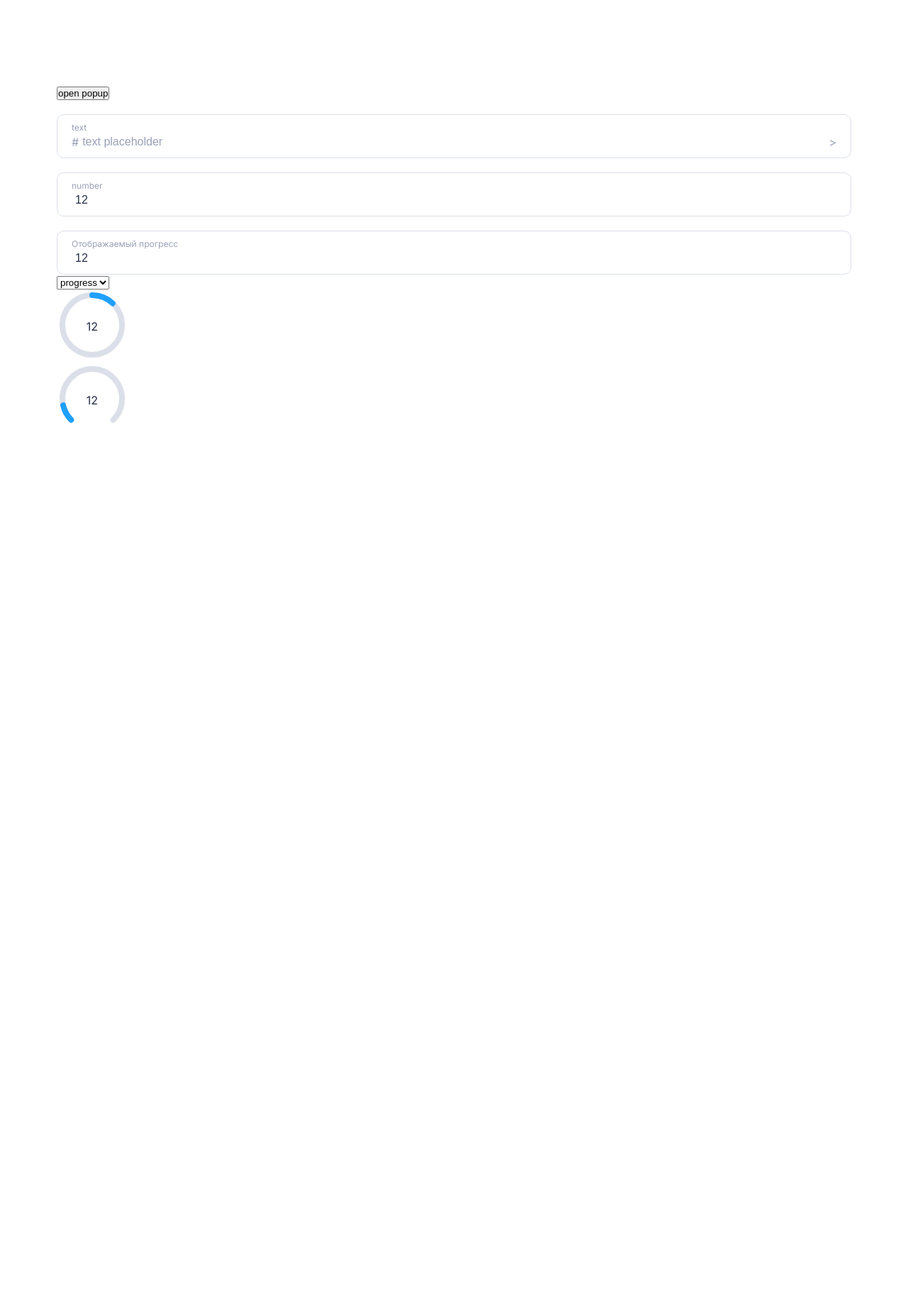
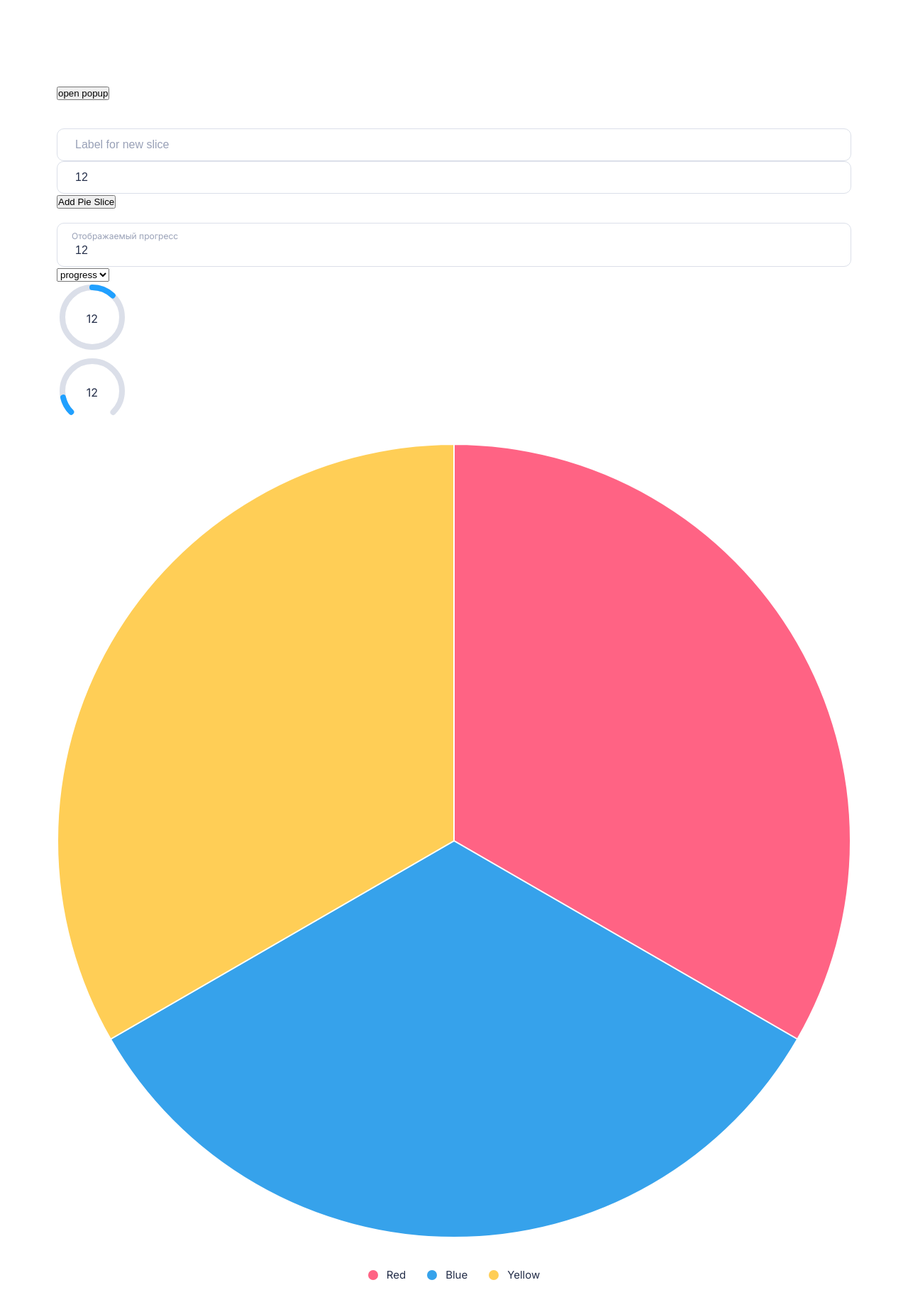
Before and after one commit to Qwimi/test-task, a Vue app: page /pie-chart in a window 1280 px wide. Shown: the top 1842 px of the page at 71% size. Before the commit the page ends 800 px from the top, so only its background shows below. Built offline with nearby package versions, Linux system fonts and the light colour scheme.

Commit message:
feat: add pie chart

```diff
--- a/package.json
+++ b/package.json
@@ -13,6 +13,7 @@
     "format": "prettier --write --experimental-cli src/"
   },
   "dependencies": {
+    "chart.js": "^4.5.1",
     "primeicons": "^7.0.0",
     "vue": "^3.5.26",
     "vue-router": "^4.6.4"
--- a/src/App.vue
+++ b/src/App.vue
@@ -5,6 +5,7 @@ import type { Range } from '@/types';
 import ModalPopup from './components/modal-popup.vue';
 import TextInput from './components/text-input.vue';
 import NumberInput from './components/number-input.vue';
+import PieChart from './components/pie-chart.vue';
 
 const progressValue = ref<Range<0, 101>>(12)
 const status = ref<"progress" | "success" | "warning" | "error">('progress')
@@ -12,6 +13,16 @@ const openPopup = ref(false)
 
 const textInput = ref('')
 const numberInput = ref(12)
+
+const pieData = ref([
+  { label: 'Red', value: 25, backgroundColor: '#FF6384' },
+  { label: 'Blue', value: 25, backgroundColor: '#36A2EB' },
+  { label: 'Yellow', value: 25, backgroundColor: '#FFCE56' }
+])
+
+const addPieItem = (label: string, value: number, backgroundColor: string) => {
+  pieData.value.push({ label, value, backgroundColor })
+}
 </script>
 
 <template>
@@ -29,22 +40,13 @@ const numberInput = ref(12)
         open popup
       </button>
     </div>
-    <TextInput v-model="textInput" placeholder="text placeholder">
-      <template #label>
-        text
-      </template>
-      <template #append-icon>
-        >
-      </template>
-      <template #prepend-icon>
-        #
-      </template>
-    </TextInput>
-    <NumberInput :min="1" :max="100" v-model="numberInput" placeholder="min 1 max 100">
-      <template #label>
-        number
-      </template>
-    </NumberInput>
+    <div style="margin-top: 20px;">
+      <TextInput v-model="textInput" placeholder="Label for new slice" />
+      <NumberInput v-model="numberInput" placeholder="Value for new slice" />
+      <button @click="addPieItem(textInput, numberInput, '#' + Math.floor(Math.random() * 16777215).toString(16))">
+        Add Pie Slice
+      </button>
+    </div>
     <div>
       <NumberInput :min="1" :max="100" v-model="progressValue" placeholder="min 1 max 100">
         <template #label>
@@ -60,6 +62,7 @@ const numberInput = ref(12)
       <ProgressCircle :value="progressValue" :status="status" />
       <ProgressCircle :value="progressValue" :status="status" type="dashboard" />
     </div>
+    <PieChart :data="pieData" />
   </div>
 </template>
 
--- /dev/null
+++ b/src/components/pie-chart.vue
@@ -0,0 +1,118 @@
+<template>
+  <div class="pie-chart">
+    <canvas ref="canvasRef" class="pie-chart__canvas" />
+    <ul class="pie-chart__legend">
+      <li class="pie-chart__item" v-for="item in data" :key="item.label">
+        <span class="pie-chart__color" :style="{ backgroundColor: item.backgroundColor }" />
+        <span class="pie-chart__label">
+          {{ item.label }}
+        </span>
+      </li>
+    </ul>
+  </div>
+</template>
+
+<script setup lang="ts">
+import { ref, onMounted, watch, onBeforeUnmount } from 'vue'
+import { Chart, ArcElement, Tooltip, Legend, PieController, ChartData, ChartOptions } from 'chart.js'
+
+Chart.register(PieController, ArcElement, Tooltip, Legend)
+
+const props = defineProps<{
+  data: { label: string; value: number; backgroundColor: string }[]
+}>()
+
+const canvasRef = ref<HTMLCanvasElement | null>(null)
+let chartInstance: Chart | null = null
+
+onMounted(() => {
+  if (!canvasRef.value) return
+
+  const labels = props.data.map((item) => item.label)
+  const values = props.data.map((item) => item.value)
+  const colors = props.data.map((item) => item.backgroundColor)
+
+  const chartData: ChartData<'pie'> = {
+    labels,
+    datasets: [
+      {
+        data: values,
+        backgroundColor: colors
+      }
+    ]
+  }
+
+  const options: ChartOptions<'pie'> = {
+    responsive: true,
+    plugins: {
+      legend: {
+        display: false
+      },
+      tooltip: {
+        callbacks: {
+          label(context) {
+            const label = context.label ?? ''
+            const value = context.parsed ?? 0
+            return `${label}: ${value}%`
+          }
+        }
+      }
+    }
+  }
+
+  chartInstance = new Chart(canvasRef.value.getContext('2d')!, {
+    type: 'pie',
+    data: chartData,
+    options
+  })
+})
+
+watch(
+  () => props.data,
+  (newData) => {
+    if (!chartInstance) return
+    chartInstance.data.labels = newData.map(item => item.label)
+    chartInstance.data.datasets[0].data = newData.map(item => item.value)
+    chartInstance.data.datasets[0].backgroundColor = newData.map(item => item.backgroundColor)
+    chartInstance.update()
+  },
+  { deep: true }
+)
+
+
+onBeforeUnmount(() => {
+  chartInstance?.destroy()
+})
+</script>
+
+<style lang="scss" scoped>
+.pie-chart {
+  &__legend {
+    display: flex;
+    justify-content: center;
+    align-items: center;
+    align-content: center;
+    gap: 15px 30px;
+    flex-wrap: wrap;
+  }
+
+  &__canvas {
+    margin-bottom: 40px;
+  }
+
+  &__item {
+    display: flex;
+    gap: 12px;
+    align-items: center;
+    font-size: 15px;
+    line-height: 24px;
+    color: $color-dark-gray;
+  }
+
+  &__color {
+    height: 14px;
+    width: 14px;
+    border-radius: 50%;
+  }
+}
+</style>
```
Also changed, not shown: 1 other file (tests, documents, lock files or other folders).
